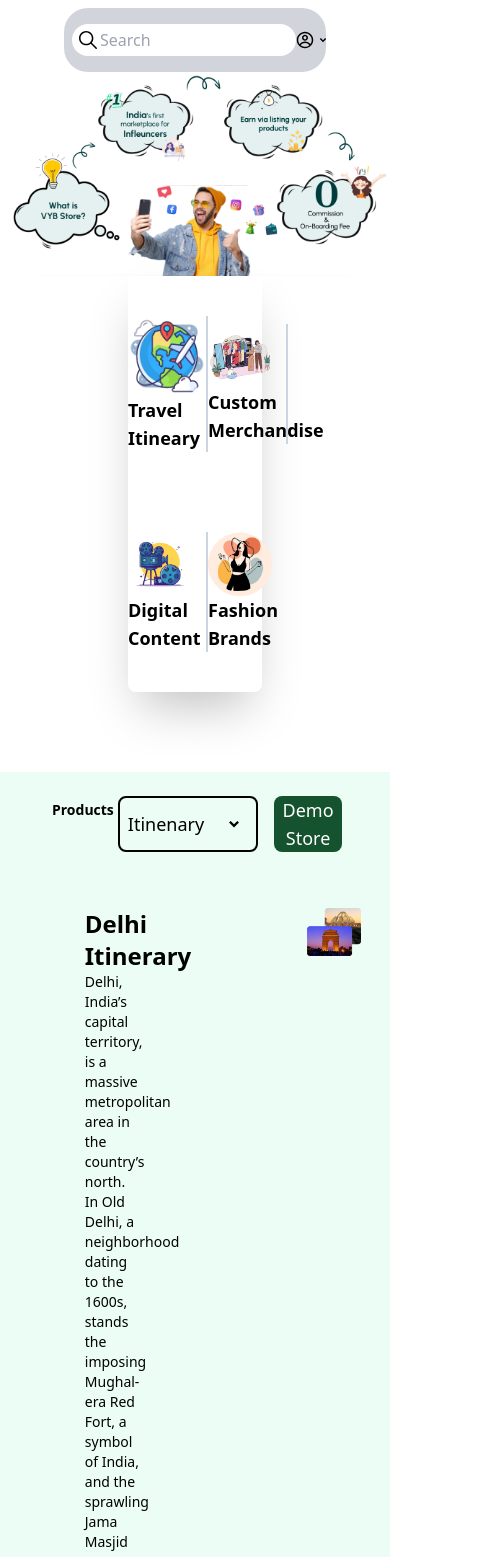
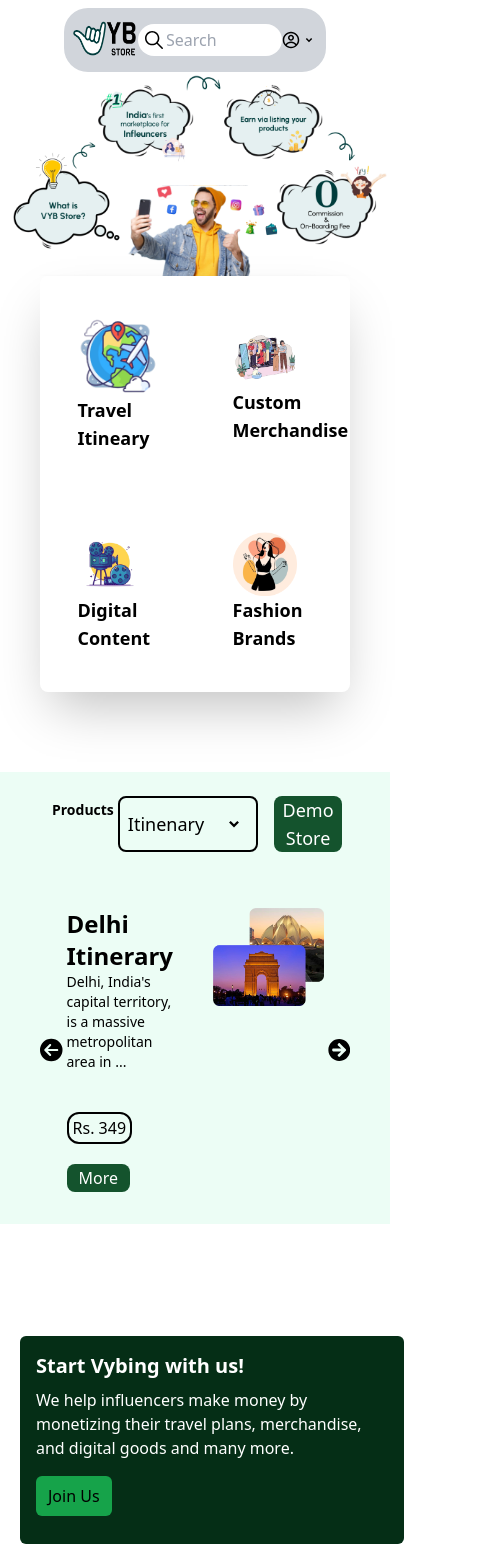
Before and after one commit to vidipsingh/vyb-store-assignment, a Next.js app: page / in a window 390 px wide. Shown: the top 1557 px of the page, 501 px wide, since content can reach past the window. Built offline with nearby package versions, Linux system fonts and the light colour scheme.

Commit message:
Update Responsiveness

```diff
--- a/components/home-page/Hero.tsx
+++ b/components/home-page/Hero.tsx
@@ -30,16 +30,16 @@ const Hero = () => {
     <div className="flex flex-col justify-center">
       <img src="images/hero.png" alt="" className="" />
 
-      <div className="grid md:grid-cols-4 sm:grid-cols-2 grid-cols-2 gap-20 items-center place-items-center ml-32 mr-32 shadow-2xl mb-20 p-10 rounded-lg text-lg font-bold">
-        <div className="md:w-40 sm:w-20 w-20  border-r-2 border-slate-300">
+      <div className="grid md:grid-cols-4 sm:grid-cols-2 grid-cols-2 gap-20 items-center place-items-center ml-10 mr-10 md:ml-32 md:mr-32 shadow-2xl mb-20 p-10 rounded-lg text-lg font-bold">
+        <div className="md:w-40 sm:w-20 w-20  md:border-r-2 border-slate-300">
             <img src="images/earth.png" alt=""  className="w-20 h-20 "/>
             <p className="w-16">Travel Itineary</p>
         </div>
-        <div className="md:w-40 sm:w-20 w-20  border-r-2 border-slate-300">
+        <div className="md:w-40 sm:w-20 w-20  md:border-r-2 border-slate-300">
             <img src="images/merch.png" alt="" className="w-16 h-16" />
             <p className="w-16">Custom Merchandise</p>
         </div>
-        <div className="md:w-40 sm:w-20 w-20  border-r-2 border-slate-300">
+        <div className="md:w-40 sm:w-20 w-20  md:border-r-2 border-slate-300">
             <img src="images/content.png" alt="" className="w-16 h-16" />
             <p className="w-16">Digital Content</p>
         </div>
@@ -60,27 +60,30 @@ const Hero = () => {
         </div>
 
         <div className="flex justify-center px-10 py-8 items-center">
-            <FaCircleArrowLeft  className="w-24 h-24 items-center"/>
-            <div className="flex gap-28">
-                <div className="w-1/2 px-14">
+            <FaCircleArrowLeft  className="w-28 md:w-24 h-28 md:h-24 items-center"/>
+            <div className="flex md:gap-28 mx-1 gap-10">
+                <div className="w-2/3 md:px-14 ">
                     <h1 className="text-2xl font-bold">Delhi Itinerary</h1>
-                    <p className="sm:text-sm text-sm md:text-base ">
-                    Delhi, India’s capital territory, is a massive metropolitan area in the country’s north. In Old Delhi, a neighborhood dating to the 1600s, stands the imposing Mughal-era Red Fort, a symbol of India, and the sprawling Jama Masjid mosque, whose courtyard accommodates 25,000 people.
+                    <p className="sm:text-sm md:flex hidden text-sm md:text-base ">
+                    Delhi, India's capital territory, is a massive metropolitan area in the country’s north. In Old Delhi, a neighborhood dating to the 1600s, stands the imposing Mughal-era Red Fort, a symbol of India, and the sprawling Jama Masjid mosque, whose courtyard accommodates 25,000 people.
+                    </p>
+                    <p className="sm:text-sm md:hidden flex text-sm md:text-base ">
+                    Delhi, India's capital territory, is a massive metropolitan area in ...
                     </p>
 
-                    <button className=" border-black border-2 p-2 px-4 rounded-xl text-lg mt-10">Rs. 349</button>
-                    <button className="bg-green-900 text-white  ml-4 p-2 px-6 rounded-lg text-lg mt-10">More</button>
+                    <button className=" border-black border-2 p-0.5 md:p-2 px-1 md:px-4 rounded-xl text-base md:text-lg mt-10">Rs. 349</button>
+                    <button className="bg-green-900 text-white ml-0 md:ml-4 p-0.5 md:p-2 px-3 md:px-6 rounded-lg text-base md:text-lg mt-5 md:mt-10">More</button>
                 </div>
                 <div>
                     <img src="images/monument.png" alt="" className="md:w-80 md:h-80 sm:w-40 sm:h-40 " />
                 </div>
             </div>
-            <FaArrowCircleRight className="w-24 h-24 items-center" />
+            <FaArrowCircleRight className="w-28 md:w-24 h-28 md:h-24 items-center" />
         </div>
         </div>
 
         <div className="md:flex sm:flex-none flex-none justify-center gap-8 mt-10">
-            <div className=" bg-green-950 text-white w-96 p-4 h-52 rounded-md mt-28 sm:ml-24 ml-24 md:ml-0 ">
+            <div className=" bg-green-950 text-white w-96 p-4 h-52 rounded-md mt-28 sm:ml-24 ml-5 md:ml-0 ">
                 <h1 className="font-bold text-xl">Start Vybing with us!</h1>
                 <p className="mt-2"> We help influencers make money by monetizing their travel plans, merchandise, and digital goods and many more. </p>
 
@@ -91,14 +94,14 @@ const Hero = () => {
             </div>
 
             <div className="flex flex-col gap-10 mb-20">
-            <div className="md:w-[500px] md:h-[650px] sm:w-[250px] sm:h-[500px] mt-10 sm:ml-40 bg-emerald-50 rounded-md p-4">
+            <div className="md:w-[500px] md:h-[650px] sm:w-[250px] sm:h-[500px] mt-10 ml-5 mr-5 md:mr-0 sm:ml-40 bg-emerald-50 rounded-md p-4">
                 <h1 className="font-bold text-xl">Sign Up and create your own store hassle-free.</h1>
                 <p className="mt-2">Join us via google signin and verify your influencer status by entering you social media Id and unlock your store <span className="font-bold">@ zero cost.</span> </p>
 
                 <img src="images/Mobile login 2.png" alt="" className="mt-6 md:w-56 sm:w-28 sm:h-56 md:h-[450px] text-center sm:ml-16 md:ml-32" />
             </div>
 
-            <div className="md:w-[500px] md:h-[650px] sm:w-[250px] sm:h-[500px] mt-10 sm:ml-40 bg-emerald-50 rounded-md p-4">
+            <div className="md:w-[500px] md:h-[650px] sm:w-[250px] sm:h-[500px] mt-10 ml-5 mr-5 md:mr-0 sm:ml-40 bg-emerald-50 rounded-md p-4">
                 <h1 className="font-bold text-xl">Build & customize your store front.</h1>
                 <p className="mt-2">Simply fill in the details to build your digital store. Once done, start selling your products to your audience.</p>
 
@@ -106,14 +109,14 @@ const Hero = () => {
             </div>
 
 
-            <div className="md:w-[500px] md:h-[650px] sm:w-[250px] sm:h-[500px] mt-10 sm:ml-40 bg-emerald-50 rounded-md p-4">
+            <div className="md:w-[500px] md:h-[650px] sm:w-[250px] sm:h-[500px] mt-10 ml-5 mr-5 md:mr-0 sm:ml-40 bg-emerald-50 rounded-md p-4">
                 <h1 className="font-bold text-xl">Call audience to your store. Easily integrate links into content. </h1>
                 <p className="mt-2">After setting up your products, its time to go public. Put your store link in insta bio and lets make first post together !</p>
 
                 <img src="images/iPhone 14 & 15 Pro - 150 1.png" alt="" className="mt-6 md:w-56 sm:w-28 sm:h-56 md:h-[450px] text-center sm:ml-16 md:ml-32" />
             </div>
 
-            <div className="md:w-[500px] md:h-[650px] sm:w-[250px] sm:h-[500px] mt-10 sm:ml-40 bg-emerald-50 rounded-md p-4">
+            <div className="md:w-[500px] md:h-[650px] sm:w-[250px] sm:h-[500px] mt-10 ml-5 mr-5 md:mr-0 sm:ml-40 bg-emerald-50 rounded-md p-4">
                 <h1 className="font-bold text-xl"> Monetize your influencer status: Earn money adding real value to your true followers! </h1>
                 <p className="mt-2">Let VYB the money now !! Its here and widthdraw it periodically.</p>
 
@@ -124,10 +127,10 @@ const Hero = () => {
         </div>
 
 
-        <div className="w-screen h-[470px] bg-emerald-50">
+        <div className="w-screen h-[650px] md:h-[470px] bg-emerald-50">
             <h1 className="text-3xl font-semibold text-center pt-4">ESTIMATE EARNING POTENTIAL</h1>
 
-            <div className="md:ml-60 lg:ml-72 sm:ml-20 py-8">
+            <div className="md:ml-60 lg:ml-72 sm:ml-20 px-2 py-8">
                 <p className="text-lg">What kind of influencer are you?</p>
 
                 <div className="flex bg-white w-[400px] mt-2">
@@ -135,7 +138,7 @@ const Hero = () => {
                     {/* <RiArrowDropDownLine className="ml-2 w-4 h-4 align-middle" /> */}
                 </div>
 
-                <div className="flex gap-8">
+                <div className="md:flex gap-8">
 
 
                 <div className="p-2 max-w-lg rounded-lg w-[400px] h-[200px] mt-4 ">
@@ -182,7 +185,7 @@ const Hero = () => {
                     </div>
 
                     <div className="text-center mt-4">
-                        <h2 className="text-xl font-semibold">Yealr Earnings</h2>
+                        <h2 className="text-xl font-semibold">Yearly Earnings</h2>
                         <p className="text-2xl font-bold">₹{12*calculateEarnings(followers, products)}</p>
                     </div>
                 </div>
@@ -192,7 +195,7 @@ const Hero = () => {
 
             </div>
 
-            <button className="md:ml-[600px] sm:ml-[300px]  bg-green-900 p-2 px-4 text-white rounded-lg">Calculate</button>
+            <button className="md:ml-[600px] sm:ml-[300px] ml-[170px]  bg-green-900 p-2 px-4 text-white rounded-lg">Calculate</button>
         </div>
 
 
--- a/components/home-page/Navbar.tsx
+++ b/components/home-page/Navbar.tsx
@@ -1,6 +1,6 @@
 "use client";
 
-import React from "react";
+import React, { useState } from "react";
 import { IoIosSearch } from "react-icons/io";
 import { CiShoppingCart } from "react-icons/ci";
 import { CiCircleInfo } from "react-icons/ci";
@@ -13,16 +13,23 @@ import Link from "next/link";
 
 const Navbar = () => {
 
+  const [isActive1, setIsActive1] = useState(false);
+
+  const toggleActive1 = () => {
+    setIsActive1(!isActive1);
+  };
+
+
 // const [isOpen, setIsOpen] = useState(false);
 
   return (
     <div className="w-full">
     <div className="flex justify-between bg-gray-300 p-2 mr-16 ml-16 mt-2 rounded-3xl ">
-       <Link  href="/"> <img src="/images/image.png" alt="" className="w-20 h-10 items-center mt-0.5 cursor-pointer" /> </Link>
+       <Link  href="/"> <img src="/images/image.png" alt="" className="md:w-20 w-15 h-10 md:h-10 items-center mt-0.5 cursor-pointer" /> </Link>
 
       <div className="flex mb-2 mt-2 bg-white rounded-full p-1 ">
         <IoIosSearch className="w-6 h-6 "/>
-        <input type="text" placeholder="Search" className="rounded-full w-48 sm:w-36" />
+        <input type="text" placeholder="Search" className="rounded-full w-28 md:w-48 sm:w-36" />
       </div>
 
       {/* <div className="md:hidden flex items-center p-2">
@@ -60,9 +67,14 @@ const Navbar = () => {
 
       <div className="flex items-center text-lg cursor-pointer">
        <Link href="/profile"> <CgProfile /> </Link>
-        <RiArrowDropDownLine />
+        <RiArrowDropDownLine onClick={toggleActive1} />
       </div>
 
+    </div>
+
+    <div className={ ` ${isActive1 ? `z-50 absolute md:hidden -mt-3 rounded-md ml-72 p-4 mr-8 bg-gray-200 ` : "hidden" } ` }>
+      <Link href="/sign-in"><h1 className="font-semibold">Sign In</h1> </Link>
+      <Link href="/sign-up"><h1 className="font-semibold">Sign Up</h1> </Link>
     </div>
     </div>
   )
```
Also changed, not shown: components/home-page/Faq.tsx (+6 -6 lines), components/profile/profile.tsx (+6 -6 lines), components/signin/page1.tsx (+5 -5 lines).
